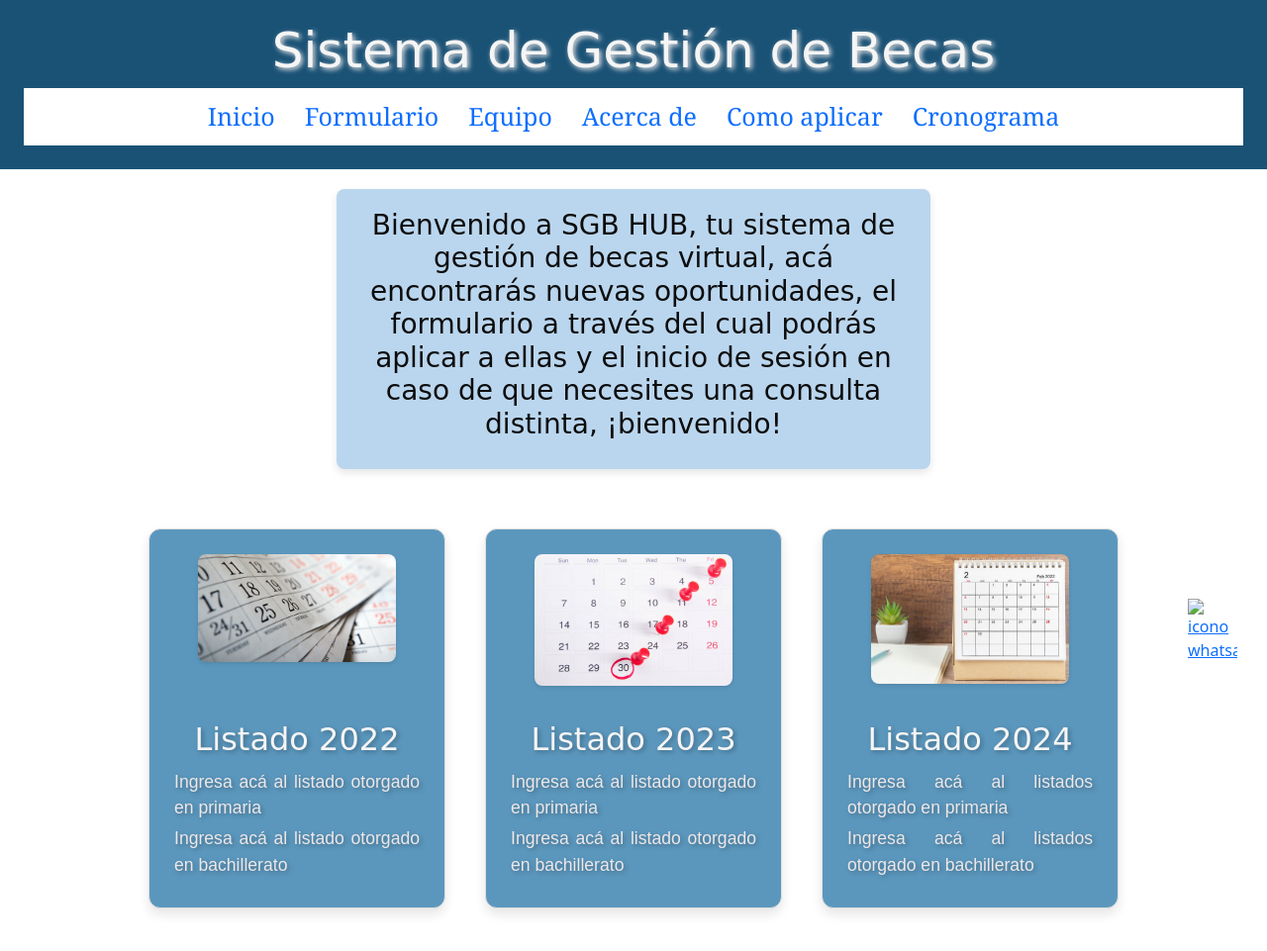
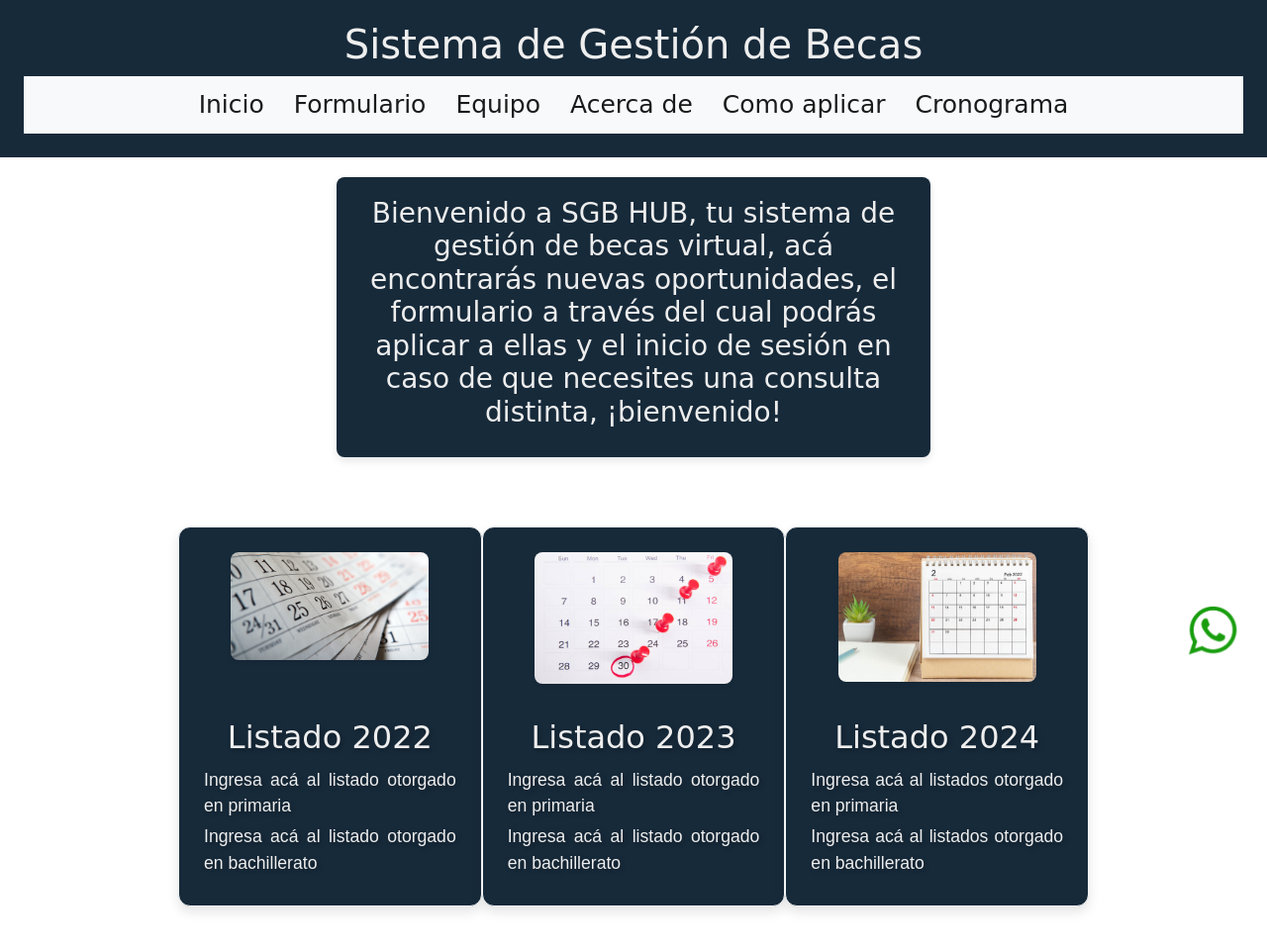
Before and after one commit to vastrocode72/pi_web1, a website: page index.html in a window 1280 px wide. Shown: the part 113-1074 px from the top of the page at 99% size. Drawn offline with nearby package versions, Linux system fonts and the light colour scheme; a web font is replaced by a local one.

Commit message:
Actualization of the stylish on the web site index

```diff
--- a/assets/css/style.css
+++ b/assets/css/style.css
@@ -5,16 +5,10 @@
 VARIABLES GLOBALES (colores, fuentes)
 -------------------- */
 
-.carousel-container {
-    width: 50%; /* Reduce el ancho al 50% */
-    margin: 0 auto; /* Centra el carrusel horizontalmente */
-}
-
 :root {
-  --color-primary: #005F73;
-  --color-secondary: #030027;
-  --color-accent: #CAA8F5;
-  --color-background: #ffffff;
+  --color-primary: #172A3A;
+  --color-secondary: #84C6F4;
+  --color-background: #F7F9FA;
   --color-text-dark: #1A1A1A;
   --color-text-light: #EEEEEE;
 
@@ -30,10 +24,11 @@ ESTILOS BASE (body, tipografías generales)
 
 body {
     font-family: var(--font-body);
-    background-color: #F8F8F8;
+    background-color: var(--color-background);
+    color: var(--color-text-dark);
     margin: 0;
     padding: 0;
-    line-height: 1.6;
+    box-sizing: border-box;
 }
 
 
@@ -45,26 +40,6 @@ h1, h2, h3{
     font-size: 50px;
     font-family: var(--font-heading)
 
-}
-
-
-
-
-/* --------------------
-BANNER (caja principal en la parte superior con imagen de fondo)
--------------------- */
-
-.banner {
-      width: 100%;
-      height: 300px;
-      background-image: url(IMAGENES/banner-background-without-image-min.jpg);
-      background-size: cover;
-      background-position: center;
-      display: flex;
-      align-items: center;
-      justify-content: center;
-      font-family:Impact, Haettenschweiler, 'Arial Narrow Bold', sans-serif;
-      font-size: 100px;
 }
 
 
@@ -80,7 +55,7 @@ TARJETAS (clase .card)
     border-radius: 15px;
     box-shadow: 0 5px 15px rgba(0, 0, 0, 0.1);
     transition: transform 0.3s ease, box-shadow 0.3s ease;
-    background-color:#1a5276;
+    background-color:var(--color-secondary);
     text-align: center;
 }
 
@@ -94,17 +69,6 @@ TARJETAS (clase .card)
   height: 150px;
   border-radius: 100%;
 }
-
-
-/* --------------------
-IMÁGENES REUTILIZABLES (clase .imagenes)
--------------------- */
-
-.imagenes img {
-    width: 100%;
-    border-radius: 10px;
-}
-
 
 /* --------------------
 CONTENIDOS DE TARJETA (clase .contenido)
@@ -124,13 +88,25 @@ CONTENIDOS DE TARJETA (clase .contenido)
     font-family: Arial, Helvetica, sans-serif;
 }
 
+/* --------------------
+IMÁGENES REUTILIZABLES (clase .imagenes)
+-------------------- */
+
+.imagenes img {
+    width: 100%;
+    border-radius: 10px;
+}
+
+
+
+
 
 /* --------------------
 LISTAS (ul)
 -------------------- */
 
 ul {
-    font-family: 'Lucida Sans', 'Lucida Sans Regular', 'Lucida Grande', 'Lucida Sans Unicode', Geneva, Verdana, sans-serif;
+    font-family: var(--font-body);
     font-size: 10px;
 }
 
@@ -138,13 +114,6 @@ ul {
 /* --------------------
 TITULOS GRANDES (clase .titulo1)
 -------------------- */
-
-.titulo1 {
-    text-align: center;
-    color: whitesmoke;
-    font-size: 50px;
-    text-shadow: 2px 2px 5px hsl(0, 8%, 91%);
-}
 
 
 /* --------------------
@@ -154,17 +123,19 @@ NAVEGACIÓN (nav ul y links)
 nav ul {
     justify-content: center;
     font-size: 25px;
-    font-family: Cambria, Cochin, Georgia, Times, 'Times New Roman', serif;
+    font-family: var(--font-heading);
     display: flex;
     list-style: none;
     padding: 0;
     margin: 0;
     align-content: center;
-    background-color: white;
+    background-color: var(--color-background);
 }
 
 nav ul li a {
+    display: flex;
     text-decoration: none;
+    color: var(--color-text-dark);
     padding: 10px 15px;
     display: block;
 }
@@ -237,7 +208,7 @@ FOOTER (contenedor y sus subpartes)
 
 .footer__contact {
     font-family: Arial, Helvetica, sans-serif;
-    color: white ;
+    color: var(--color-text-light);
     font-size: 15px;
 }
 
@@ -246,7 +217,7 @@ FOOTER (contenedor y sus subpartes)
     padding: 10px;
     margin-top: var(--spacing-xl);
     border-top: 1px solid rgba(255, 255, 255, 0.1);
-    background-color: #1a5276;
+    background-color: var(--color-primary);
 }
 
 .pie_pagina { color: white; }
@@ -274,19 +245,19 @@ HEADER y estilo de página (header, .page-header)
 -------------------- */
 
 header {
-    background-color: #1a5276;
-    color: white;
+    background-color: var(--color-primary);
+    color: var(--color-text-light);
     padding: 1.5rem;
     margin-top: 50px;
     text-align: center;
 }
-header h2 { color: #ffffff; }
+header h2 { color: var(--color-text-light); }
 
 .page-header {
-    background-color: #f8f8f8;
+    background-color:var(--color-text-light);
     padding: 40px 20px;
     text-align: center;
-    border-bottom: 1px solid #e0e0e0;
+    border-bottom: 1px solid var(--color-text-light);
     margin-bottom: 40px;
 }
 
@@ -342,7 +313,9 @@ FOOTER (elemento footer general)
 -------------------- */
 
 footer {
-    background-color: #1a5276;
+    background-color: var(--color-primary);
+    font-family: var(--font-footer);
+    color: var(--color-text-light);
     text-align: center;
     padding: 1rem;
     margin-top: 2rem;
@@ -353,10 +326,7 @@ footer {
 ENLACES (a)
 -------------------- */
 
-a {
-    color: #004080;
-    text-decoration: none;
-}
+
 
 a:hover {
     text-decoration: underline;
@@ -801,45 +771,7 @@ REPETICIONES Y COMPONENTES (varias clases reutilizadas)
 TARJETAS DE INICIO (.cardinicio)
 -------------------- */
 
-.cardinicio {
-    background-color: #5b97bd;
-    border: 1px solid #e0e0e0;
-    border-radius: 15px;
-    box-shadow: 0 4px 8px rgba(0, 0, 0, 0.1);
-    margin: 20px;
-    padding: 20px;
-    width: 300px;
-    display: flex;
-    flex-direction: column;
-    align-items: center;
-    text-align: center;
-    transition: transform 0.3s ease, box-shadow 0.3s ease;
-}
 
-.cardinicio .imagenes img {
-    max-width: 100%;
-    height: auto;
-    border-radius: 10px;
-    margin-bottom: 15px;
-}
-
-.cardinicio .contenido h1 {
-    font-size: 1.8em;
-    color: #0a0a0a;
-    margin-bottom: 10px;
-}
-
-.cardinicio .contenido p {
-    font-size: 1em;
-    color:#0a0a0a;
-    line-height: 1.5;
-    margin-bottom: 5px;
-}
-
-.cardinicio:hover {
-    transform: translateY(-10px);
-    box-shadow: 0 15px 25px rgba(0, 0, 0, 0.2);
-}
 /* --------------------
 BLOQUES DE "CÓMO APLICAR" (.comoaplicartarjetas)
 -------------------- */
@@ -893,7 +825,7 @@ BLOQUES DE "CÓMO APLICAR" (.comoaplicartarjetas)
 
 
 /* --------------------
-CONTENEDOR PRINCIPAL DE TARJETAS (.contenedor-tarjetas, .team-card)
+TARJETAS DEL INDEX
 -------------------- */
 
 .contenedor-tarjetas {
@@ -902,7 +834,7 @@ CONTENEDOR PRINCIPAL DE TARJETAS (.contenedor-tarjetas, .team-card)
     flex-wrap: nowrap;
     justify-content: center;
     max-width: 960px;
-    margin: 20px auto;
+    margin: 50px auto;
     padding: 0 20px;
     gap: 0px auto;
     padding: 20px;
@@ -910,8 +842,8 @@ CONTENEDOR PRINCIPAL DE TARJETAS (.contenedor-tarjetas, .team-card)
 }
 
 .cardinicio {
-    background-color: #5b97bd;
-    border: 1px solid #e0e0e0;
+    background-color: var(--color-primary);
+    border: 1px solid var(--color-background);
     border-radius: 12px;
     box-shadow: 0 6px 12px rgba(0, 0, 0, 0.1);
     padding: 25px;
@@ -924,7 +856,7 @@ CONTENEDOR PRINCIPAL DE TARJETAS (.contenedor-tarjetas, .team-card)
     align-items: center;
     justify-content: space-between;
     transition: transform 0.2s ease-in-out, box-shadow 0.2s ease-in-out;
-    min-height: 380px;
+
 }
 
 .cardinicio:hover {
@@ -940,39 +872,19 @@ CONTENEDOR PRINCIPAL DE TARJETAS (.contenedor-tarjetas, .team-card)
     margin-bottom: 20px;
     box-shadow: 0 2px 4px rgba(0, 0, 0, 0.1);
 }
-
-.cardinicio .contenido {
-    width: 100%;
-}
-
 .cardinicio .contenido h1 {
     font-size: 2em;
-    color: #f7f5f5;
+    color: var(--color-text-light);
     margin-bottom: 10px;
 }
 
 .cardinicio .contenido p {
     font-size: 1.1em;
-    color: #eee7e7;
+    color: var(--color-text-light);
     line-height: 1.5;
     margin-bottom: 5px;
 }
 
-.container {
-    width: 100%;
-    display: flex;
-    align-items: flex-start;
-    justify-content: center;
-    flex-wrap: nowrap;
-    margin-bottom: 20px;
-    gap: 15px;
-    max-width: 1200px;
-    margin-left: auto;
-    margin-right: auto;
-    padding: 0 20px;
-    overflow-x: auto;
-    flex-direction: row;
-}
 /* --------------------
 TARJETAS DE EQUIPO (.team-card)
 -------------------- */
@@ -1036,9 +948,9 @@ WELCOME / CONTAINER SENTENCIAS FINALES
 }
 
 .welcome-container {
-    background-color: #bad6ee;
-    color: #0c0c0c;
-    font-family: 'Segoe UI', Tahoma, Geneva, Verdana, sans-serif;
+    background-color: var(--color-primary);
+    color: var(--color-text-light);
+    font-family: var(--font-footer);
     padding: 20px;
     margin: 20px auto;
     border-radius: 8px;
--- a/index.html
+++ b/index.html
@@ -20,7 +20,7 @@
 
             <div class="logo">
                 <a href="index.html">
-                    <img src="assets/IMAGENES/logo.png" alt="logo">
+                    <img src="assets/imagenes/logo.png" alt="logo">
                 </a>
             </div>
     </div>
@@ -130,7 +130,7 @@
     <!-- Boton Flotante -->
     <div>
         <a href="https://wa.me/+573226650351" class="whatsapp-btn" target="_blank">
-        <img src="assets/IMAGENES/whatsapp_PNG95147.png" alt="icono whatsapp">
+        <img src="assets/imagenes/logo_whatsapp.png" alt="icono whatsapp">
     </div>
 </body>
 </html>
```
